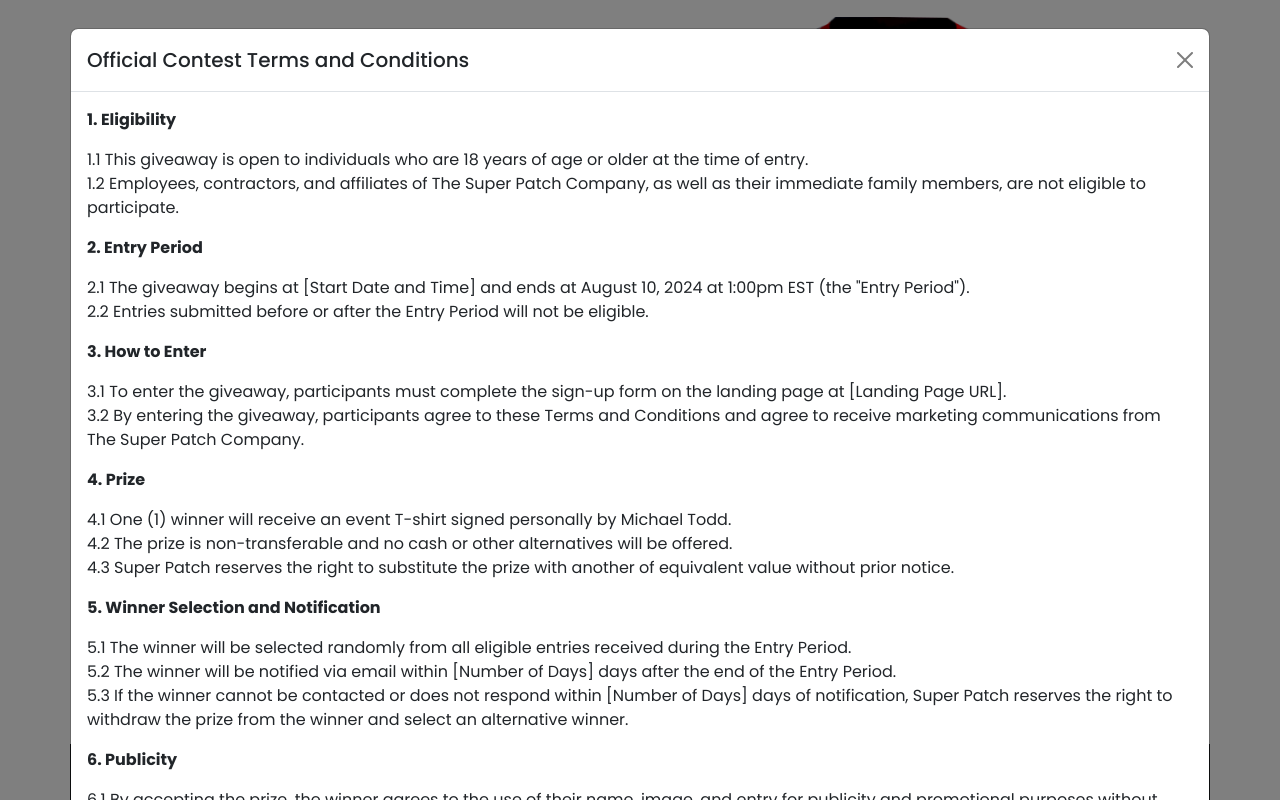
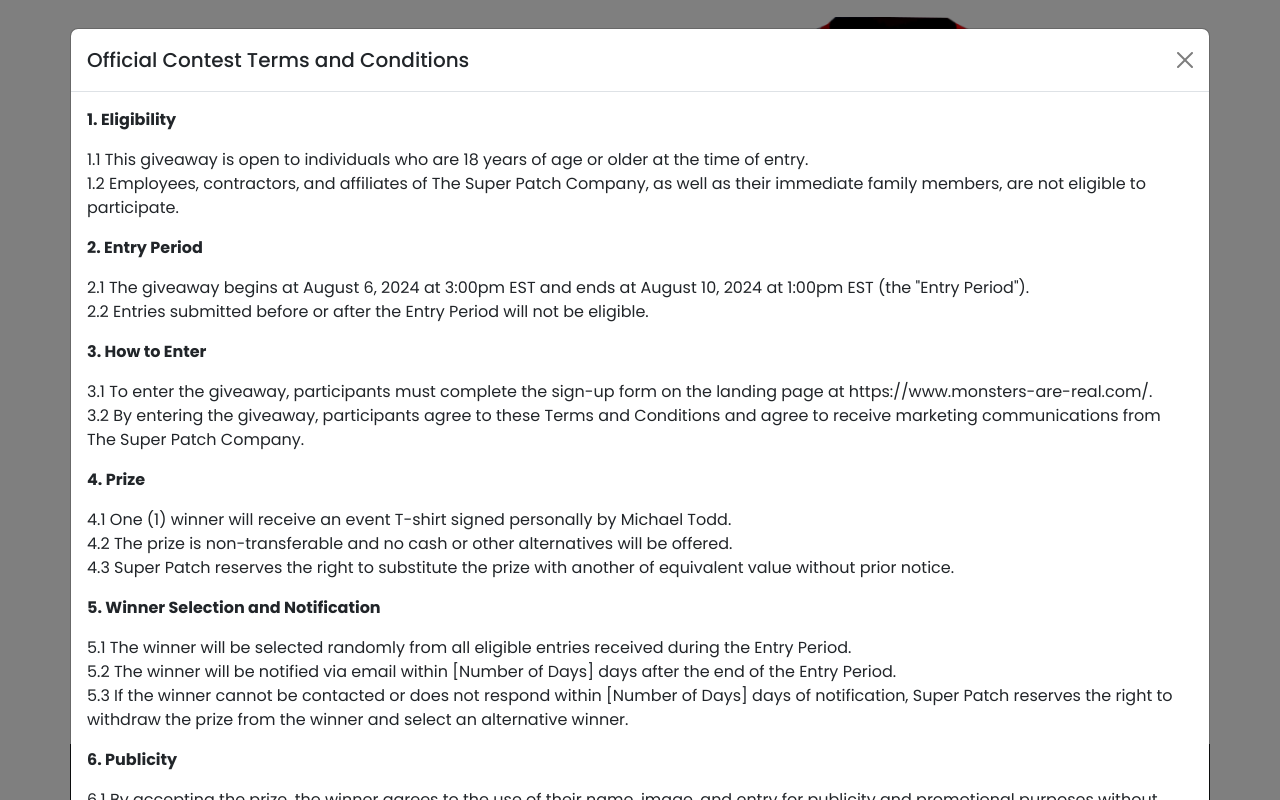
Before and after one commit to superpatchsites/monster-mt, a plain HTML site: page index.html in a window 1280 px wide. Both pictures are taken after a click on the link "Terms & Conditions". Shown: the part 703-1503 px from the top of the page. Drawn offline with nearby package versions, Linux system fonts and the light colour scheme.

Commit message:
Update index.html

```diff
--- a/index.html
+++ b/index.html
@@ -142,12 +142,12 @@
                                     <p>1.2 Employees, contractors, and affiliates of The Super Patch Company, as well as
                                         their immediate family members, are not eligible to participate.</p>
                                     <p class="fw-bolder">2. Entry Period</p>
-                                    <p class="mb-0">2.1 The giveaway begins at [Start Date and Time] and ends at August
-                                        10, 2024 at 1:00pm EST (the "Entry Period").</p>
+                                    <p class="mb-0">2.1 The giveaway begins at August 6, 2024 at 3:00pm EST and ends at
+                                        August 10, 2024 at 1:00pm EST (the "Entry Period").</p>
                                     <p>2.2 Entries submitted before or after the Entry Period will not be eligible.</p>
                                     <p class="fw-bolder">3. How to Enter</p>
                                     <p class="mb-0">3.1 To enter the giveaway, participants must complete the sign-up
-                                        form on the landing page at [Landing Page URL].</p>
+                                        form on the landing page at https://www.monsters-are-real.com/.</p>
                                     <p>3.2 By entering the giveaway, participants agree to these Terms and Conditions
                                         and agree to receive marketing communications from The Super Patch Company.</p>
                                     <p class="fw-bolder">4. Prize</p>
@@ -193,8 +193,8 @@
                                         accordance with the laws of [Your Country/State], without regard to its conflict
                                         of laws principles.</p>
                                     <p class="fw-bolder">10. Sponsor</p>
-                                    <p class="mb-0">10.1 The sponsor of this giveaway is Super Patch, located at
-                                        [Company Address].
+                                    <p class="mb-0">10.1 The sponsor of this giveaway is Super Patch, located at 350
+                                        Britannia Rd E Unit #1, Mississauga, ON L4Z 1X9.
                                         By entering the giveaway, participants acknowledge that they have read,
                                         understood, and agree to be bound by these Terms and Conditions. </p>
                                 </div>
```
